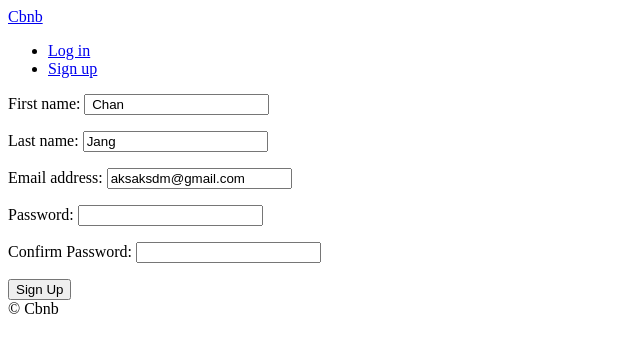
After one commit to Dellil/django-project, a Django app: page /users/signup in a window 1280 px wide. The commit adds this page. Shown: the top 353 px of the page, without its empty margins (0-640 px from the left). Run offline with Django 3.2, Linux system fonts and the light colour scheme.

Commit message:
adding signup!

```diff
--- a/templates/partials/nav.html
+++ b/templates/partials/nav.html
@@ -4,6 +4,7 @@
         <li><a href="{% url "users:logout" %}">Log out </a></li>
     {% else %}
         <li><a href="{% url "users:login" %}">Log in</a></li>
+        <li><a href="{% url "users:signup" %}">Sign up</a></li>
     {% endif %}
 
 </ul>
--- /dev/null
+++ b/templates/users/signup.html
@@ -0,0 +1,19 @@
+{% extends "base.html" %}
+
+{% block page_title %}
+Sign Up
+{% endblock page_title %}
+
+{% block search-bar %}
+
+{% endblock search-bar %}
+
+{% block content %}
+
+<form action="{% url "users:signup" %}" method="POST">
+    {% csrf_token %}
+    {{form.as_p}}
+    <button>Sign Up</button>
+</form>
+
+{% endblock content %}
--- a/users/forms.py
+++ b/users/forms.py
@@ -17,3 +17,29 @@ class LoginForm(forms.Form):
                 self.add_error("password", forms.ValidationError("Password is wrong!"))
         except models.User.DoesNotExist:
             self.add_error("email", forms.ValidationError("User does not exist"))
+
+
+class SignUpForm(forms.ModelForm):
+    class Meta:
+        model = models.User
+        fields = ("first_name", "last_name", "email")
+
+    password = forms.CharField(widget=forms.PasswordInput)
+    password1 = forms.CharField(widget=forms.PasswordInput, label="Confirm Password")
+
+    def clean_password1(self):
+        password = self.cleaned_data.get("password")
+        password1 = self.cleaned_data.get("password1")
+
+        if password != password1:
+            raise forms.ValidationError("Password confirmation does not match")
+        else:
+            return password
+
+    def save(self, *args, **kwargs):
+        user = super().save(commit=False)
+        email = self.cleaned_data.get("email")
+        password = self.cleaned_data.get("password")
+        user.username = email
+        user.set_password(password)
+        user.save()
--- a/users/models.py
+++ b/users/models.py
@@ -29,6 +29,6 @@ class User(AbstractUser):
     gender = models.CharField(choices=GENDER_CHOICES, max_length=10, blank=True)
     bio = models.TextField(blank=True)
     birthdate = models.DateField(blank=True, null=True)
-    language = models.CharField(choices=LANGUAGE_CHOICES, max_length=2, blank=True)
-    currency = models.CharField(choices=CURRENCY_CHOICES, max_length=3, blank=True)
+    language = models.CharField(choices=LANGUAGE_CHOICES, max_length=2, blank=True, default=LANGUAGE_KOREAN)
+    currency = models.CharField(choices=CURRENCY_CHOICES, max_length=3, blank=True, default=CURRENCY_KRW)
     superhost = models.BooleanField(default=False)
--- a/users/urls.py
+++ b/users/urls.py
@@ -7,4 +7,5 @@ app_name = "users"
 urlpatterns = [
     path("login", views.LoginView.as_view(), name="login"),
     path("logout", views.log_out, name="logout"),
+    path("signup", views.SignUpView.as_view(), name="signup")
 ]
--- a/users/views.py
+++ b/users/views.py
@@ -24,6 +24,26 @@ def log_out(request):
     return redirect(reverse("core:home"))
 
 
+class SignUpView(FormView):
+    template_name = "users/signup.html"
+    form_class = forms.SignUpForm
+    success_url = reverse_lazy("core:home")
+    initial = {
+        "first_name": " Chan",
+        "last_name": "Jang",
+        "email": "aksaksdm@gmail.com",
+    }
+
+    def form_valid(self, form):
+        form.save()
+        email = form.cleaned_data.get("email")
+        password = form.cleaned_data.get("password")
+        user = authenticate(self.request, username=email, password=password)
+        if user is not None:
+            login(self.request, user)
+        return super().form_valid(form)
+
+
 # class LoginView(View):
 #     def get(self, request):
 #         form = forms.LoginForm(initial={"email": "aksaksdm@naver.com"})
```
